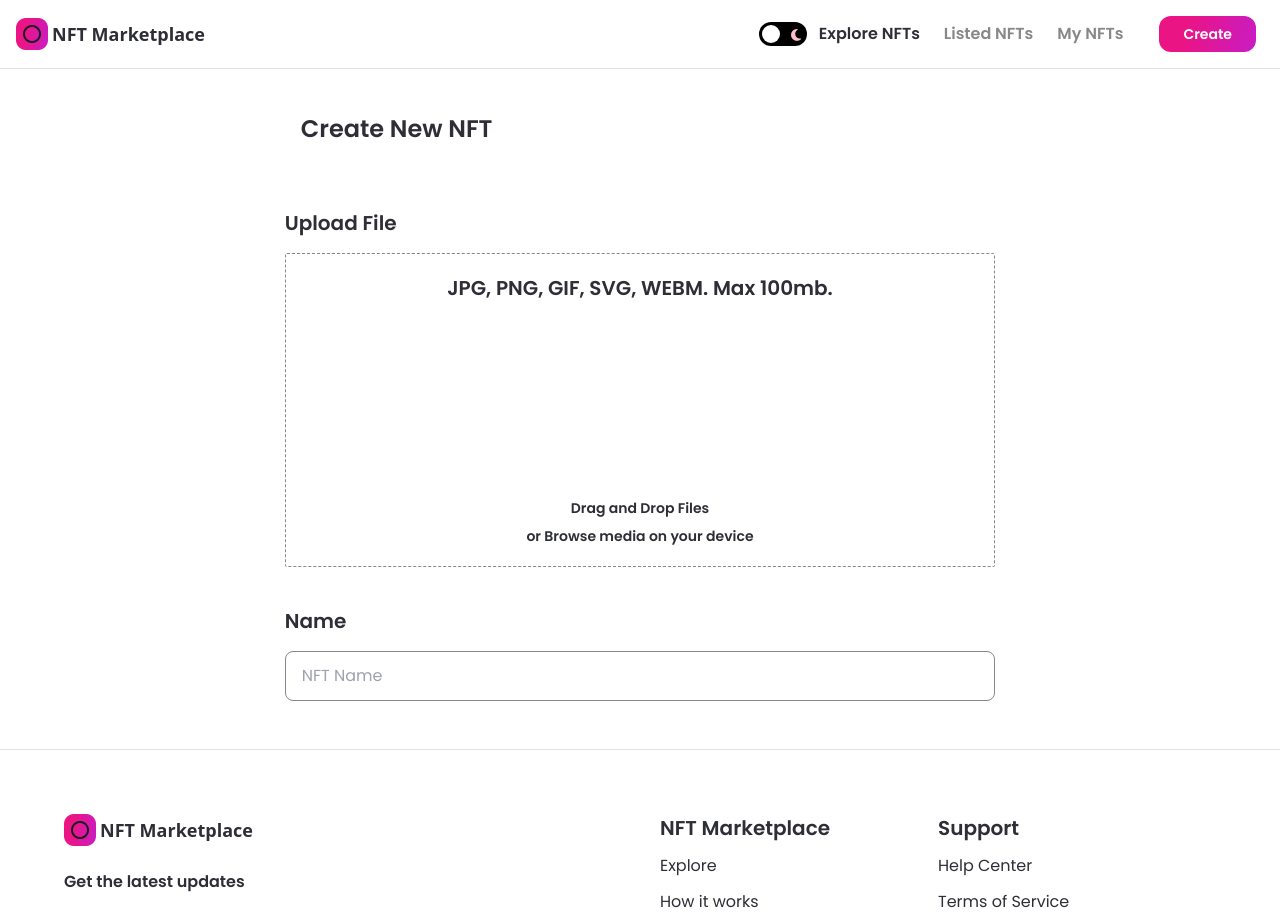
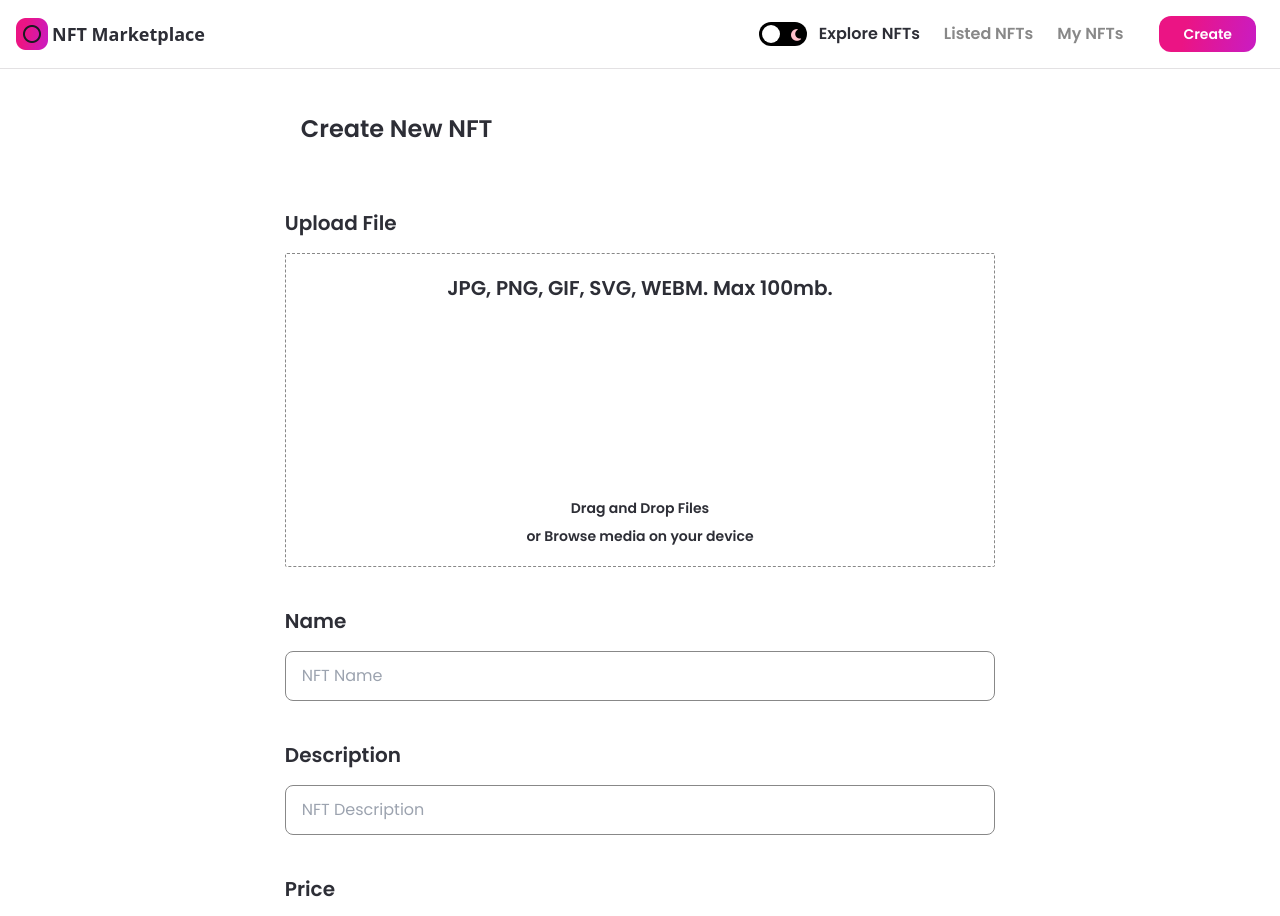
Before and after one commit to Bmullzz/nft_market_place, a Next.js app: page /create-nft in a window 1280 px wide. Shown: the top 916 px of the page. Built offline with nearby package versions, Linux system fonts and the light colour scheme.

Commit message:
add NFT description and price fields

```diff
--- a/pages/create-nft.js
+++ b/pages/create-nft.js
@@ -78,6 +78,18 @@ const CreateNft = () => {
           placeholder="NFT Name"
           handleClick={() => {}}
         />
+        <Input
+          inputType="textarea"
+          title="Description"
+          placeholder="NFT Description"
+          handleClick={() => {}}
+        />
+        <Input
+          inputType="number"
+          title="Price"
+          placeholder="NFT Price"
+          handleClick={() => {}}
+        />
       </div>
     </div>
   );
```
